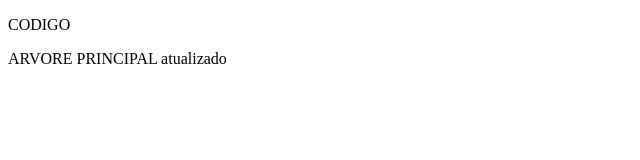
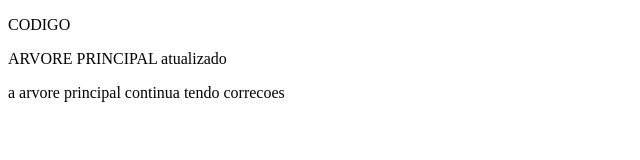
Before and after one commit to allanhal/branch, a plain HTML site: page index.html in a window 1280 px wide. Shown: the whole page, without its empty margins (0-640 px from the left). Drawn offline with Linux system fonts and the light colour scheme.

Commit message:
a principal continua andando

```diff
--- a/index.html
+++ b/index.html
@@ -8,5 +8,6 @@
 <body>
   <p>CODIGO</p>
   <p>ARVORE PRINCIPAL atualizado</p>
+  <p>a arvore principal continua tendo correcoes</p>
 </body>
 </html>
```
